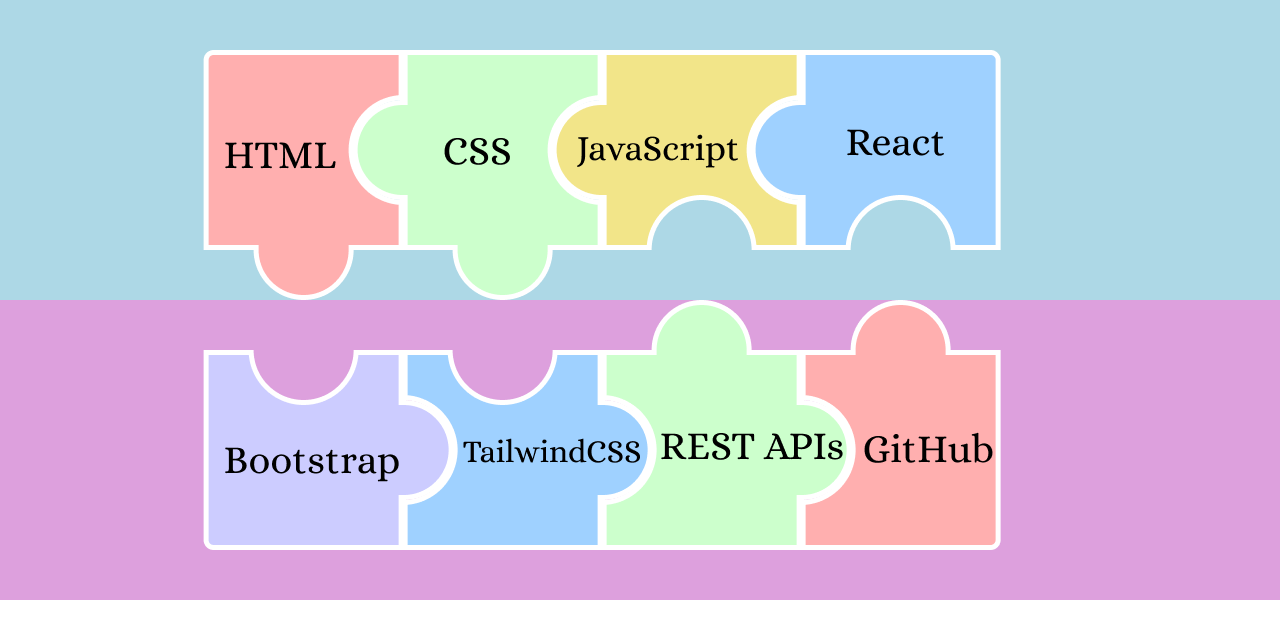
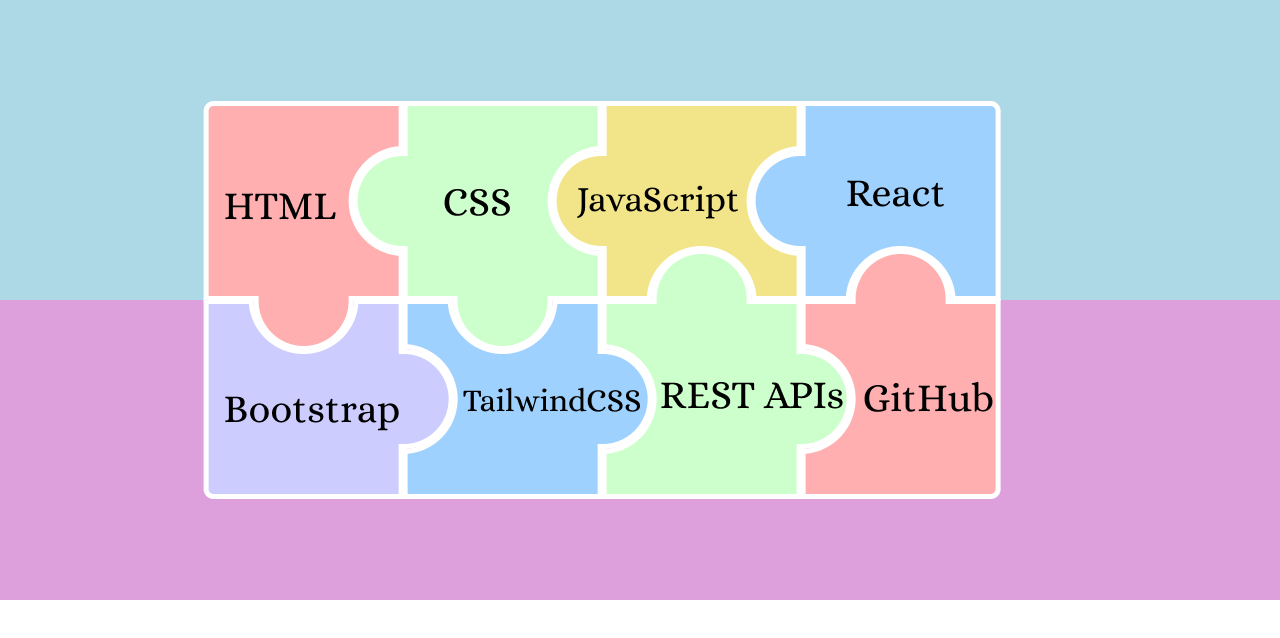
Before and after one commit to ang-riv/portfolio, a React (Vite) app: page / in a window 1280 px wide. Shown: the top 638 px of the page. Built offline with nearby package versions, Linux system fonts and the light colour scheme; a web font is replaced by a local one.

Commit message:
New skills puzzle animations work

```diff
--- a/src/TestSpace.jsx
+++ b/src/TestSpace.jsx
@@ -19,54 +19,79 @@ const TestSpace = () => {
     useAnimation(),
     useAnimation(),
   ]).current;
+  const distance = 51;
+  const variants = {
+    outerFirstL: { x: distance * 2 },
+    outerFirstR: { x: -distance * 2 },
+    outerSecondL: { x: distance * 3 },
+    innerSecondL: { x: distance },
+    innerSecondR: { x: -distance },
+    outerSecondR: { x: -distance * 3 },
+    topRow: { y: -distance },
+    bottomRow: { y: distance },
+  };
 
-  const distance = 51;
   let testAnimations = true;
   const runAnimations = useCallback(async () => {
     // move outer pieces
-
-    // for (let i = 0; i < controls.length; i++) {
-    //   // outer pieces - move all at once
-    //   if (i === 0 || i === 4) await controls[i].start({ x: distance * 2 });
-    //   if (i === 3 || i === 7) await controls[i].start({ x: -distance * 2 });
-    // }
-
     const firstPhase = async () => {
-      controls[0].start({ x: distance * 2 });
-      controls[4].start({ x: distance * 2 });
-      controls[3].start({ x: -distance * 2 });
-      controls[7].start({ x: -distance * 2 });
+      let pieces = [];
+      for (let i = 0; i < controls.length; i++) {
+        const element = controls[i];
+        if (i === 0 || i === 4) {
+          pieces.push(element.start("outerFirstL"));
+        } else if (i === 3 || i === 7) {
+          pieces.push(element.start("outerFirstR"));
+        }
+      }
+      await Promise.all(pieces);
     };
 
-    // horizontal join - move all together, will need to go without i
-    // use a case, could also do outside of a loop with specific nums
+    // chain together in groups
+    const secondPhase = async () => {
+      let pieces = [];
+      for (let i = 0; i < controls.length; i++) {
+        const element = controls[i];
+        switch (i) {
+          case 0:
+          case 4:
+            pieces.push(element.start("outerSecondL"));
+            break;
+          case 1:
+          case 5:
+            pieces.push(element.start("innerSecondL"));
+            break;
+          case 3:
+          case 7:
+            pieces.push(element.start("outerSecondR"));
+            break;
+          case 2:
+          case 6:
+            pieces.push(element.start("innerSecondR"));
+            break;
+          default:
+            console.log("Unknown number");
+        }
+      }
+      await Promise.all(pieces);
+    };
 
-    // for (let i = 0; i < controls.length; i++) {
-    //   // outer pieces
-    //   if (i === 0 || i === 4) await controls[i].start({ x: distance * 3 });
-    //   else if (i === 3 || i === 7)
-    //     await controls[i].start({ x: -distance * 3 });
+    // vertical join
+    const thirdPhase = async () => {
+      let pieces = [];
 
-    //   // middle pieces
-    //   if (i === 1 || i === 5) await controls[i].start({ x: distance });
-    //   else if (i === 2 || i === 6) await controls[i].start({ x: -distance });
-    // }
-
-    // chaining together in groups
-    const secondPhase = async () => {
-      controls[0].start({ x: distance * 3, transition: { delay: 0.5 } });
-      controls[1].start({ x: distance, transition: { delay: 0.5 } });
-      controls[4].start({ x: distance * 3, transition: { delay: 0.5 } });
-      controls[5].start({ x: distance, transition: { delay: 0.5 } });
-
-      controls[3].start({ x: -distance * 3, transition: { delay: 0.5 } });
-      controls[2].start({ x: -distance, transition: { delay: 0.5 } });
-      controls[7].start({ x: -distance * 3, transition: { delay: 0.5 } });
-      controls[6].start({ x: -distance, transition: { delay: 0.5 } });
+      for (let i = 0; i < controls.length; i++) {
+        const element = controls[i];
+        i < 4
+          ? pieces.push(element.start("bottomRow"))
+          : pieces.push(element.start("topRow"));
+      }
+      await Promise.all(pieces);
     };
 
     await firstPhase();
     await secondPhase();
+    await thirdPhase();
     testAnimations = false;
   }, [controls]);
 
@@ -78,16 +103,51 @@ const TestSpace = () => {
   return (
     <div>
       <div style={{ backgroundColor: "lightBlue", display: "flex" }}>
-        <motion.img src={html} alt="" animate={controls[0]} />
-        <motion.img src={css} alt="" animate={controls[1]} />
-        <motion.img src={js} alt="" animate={controls[2]} />
-        <motion.img src={react} alt="" animate={controls[3]} />
+        <motion.img
+          src={html}
+          alt=""
+          animate={controls[0]}
+          variants={variants}
+        />
+        <motion.img
+          src={css}
+          alt=""
+          animate={controls[1]}
+          variants={variants}
+        />
+        <motion.img src={js} alt="" animate={controls[2]} variants={variants} />
+        <motion.img
+          src={react}
+          alt=""
+          animate={controls[3]}
+          variants={variants}
+        />
       </div>
       <div style={{ backgroundColor: "plum", display: "flex" }}>
-        <motion.img src={bootstrap} alt="" animate={controls[4]} />
-        <motion.img src={tailwind} alt="" animate={controls[5]} />
-        <motion.img src={api} alt="" animate={controls[6]} />
-        <motion.img src={github} alt="" animate={controls[7]} />
+        <motion.img
+          src={bootstrap}
+          alt=""
+          animate={controls[4]}
+          variants={variants}
+        />
+        <motion.img
+          src={tailwind}
+          alt=""
+          animate={controls[5]}
+          variants={variants}
+        />
+        <motion.img
+          src={api}
+          alt=""
+          animate={controls[6]}
+          variants={variants}
+        />
+        <motion.img
+          src={github}
+          alt=""
+          animate={controls[7]}
+          variants={variants}
+        />
       </div>
     </div>
   );
```
